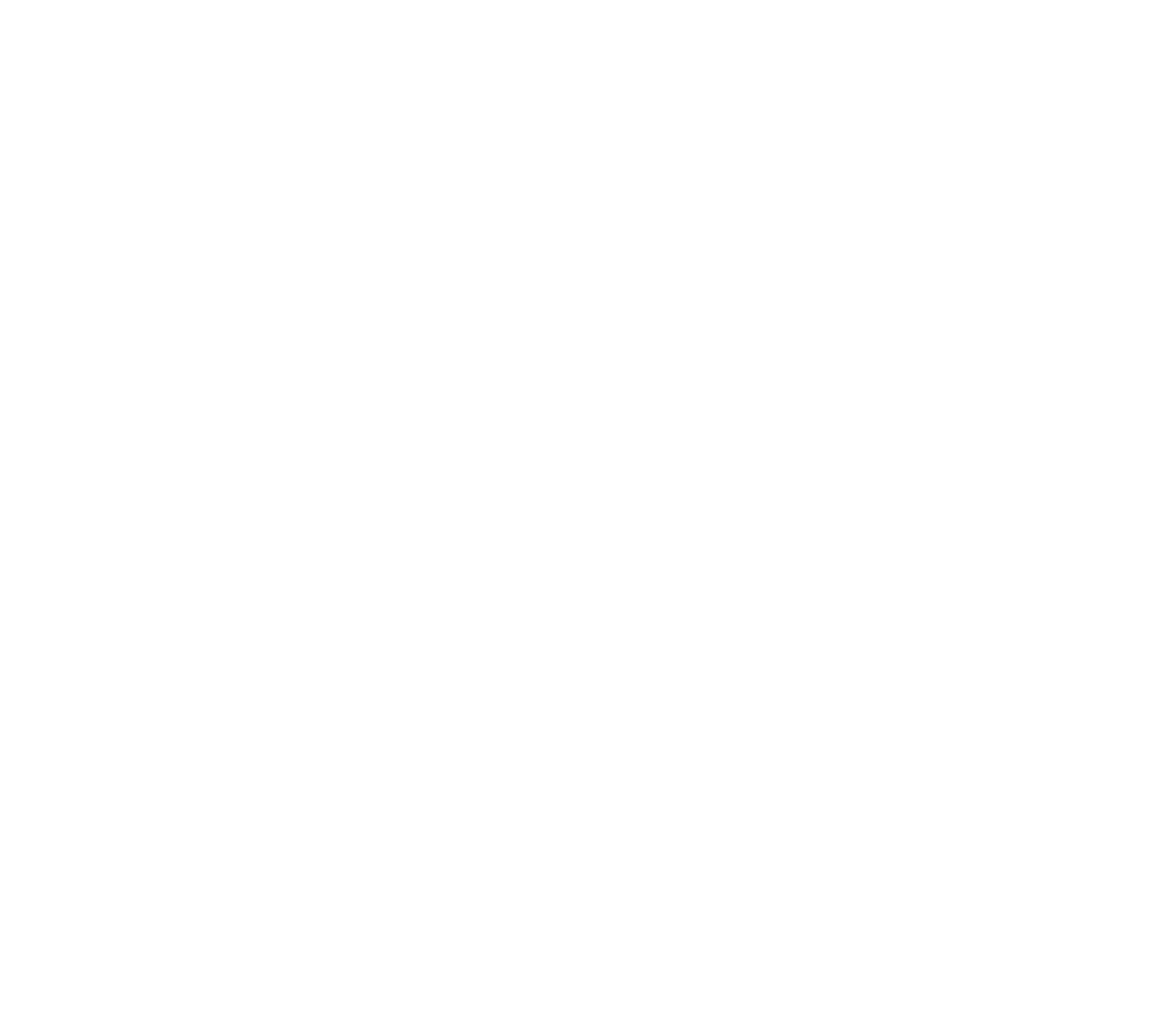
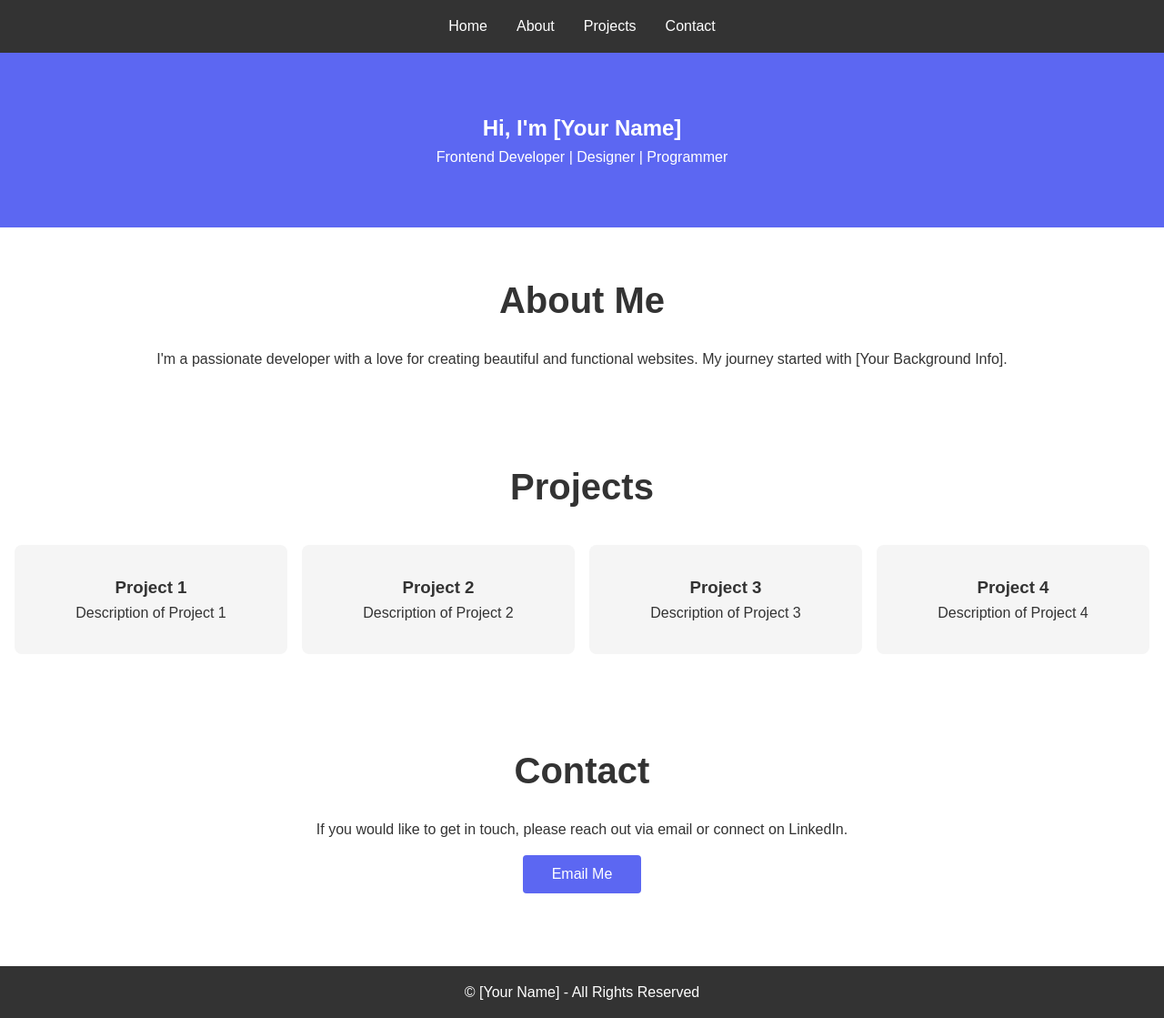
Before and after one commit to Santoshkumar2383mandal/Port-folio, a plain HTML site: page index.html in a window 1280 px wide. Shown: the whole page at 91% size. Before the commit the page ends 800 px from the top, so only its background shows below. Drawn offline with Linux system fonts and the light colour scheme.

Commit message:
This is index

```diff
--- a/index.html
+++ b/index.html
@@ -3,9 +3,61 @@
 <head>
     <meta charset="UTF-8">
     <meta name="viewport" content="width=device-width, initial-scale=1.0">
-    <title>Port-folio</title>
+    <title>Portfolio</title>
+    <link rel="stylesheet" href="style.css">
 </head>
 <body>
+    <header>
+        <nav>
+            <ul>
+                <li><a href="#home">Home</a></li>
+                <li><a href="#about">About</a></li>
+                <li><a href="#projects">Projects</a></li>
+                <li><a href="#contact">Contact</a></li>
+            </ul>
+        </nav>
+    </header>
 
+    <section id="home" class="hero">
+        <h1>Hi, I'm [Your Name]</h1>
+        <p>Frontend Developer | Designer | Programmer</p>
+    </section>
+
+    <section id="about" class="about">
+        <h2>About Me</h2>
+        <p>I'm a passionate developer with a love for creating beautiful and functional websites. My journey started with [Your Background Info].</p>
+    </section>
+
+    <section id="projects" class="projects">
+        <h2>Projects</h2>
+        <div class="project-grid">
+            <div class="project-item">
+                <h3>Project 1</h3>
+                <p>Description of Project 1</p>
+            </div>
+            <div class="project-item">
+                <h3>Project 2</h3>
+                <p>Description of Project 2</p>
+            </div>
+            <div class="project-item">
+                <h3>Project 3</h3>
+                <p>Description of Project 3</p>
+            </div>
+            <div class="project-item">
+                <h3>Project 4</h3>
+                <p>Description of Project 4</p>
+            </div>
+        </div>
+    </section>
+
+    <section id="contact" class="contact">
+        <h2>Contact</h2>
+        <p>If you would like to get in touch, please reach out via email or connect on LinkedIn.</p>
+        <a href="mailto:your-email@example.com" class="btn">Email Me</a>
+    </section>
+
+    <footer>
+        <p>© [Your Name] - All Rights Reserved</p>
+    </footer>
 </body>
 </html>
```
